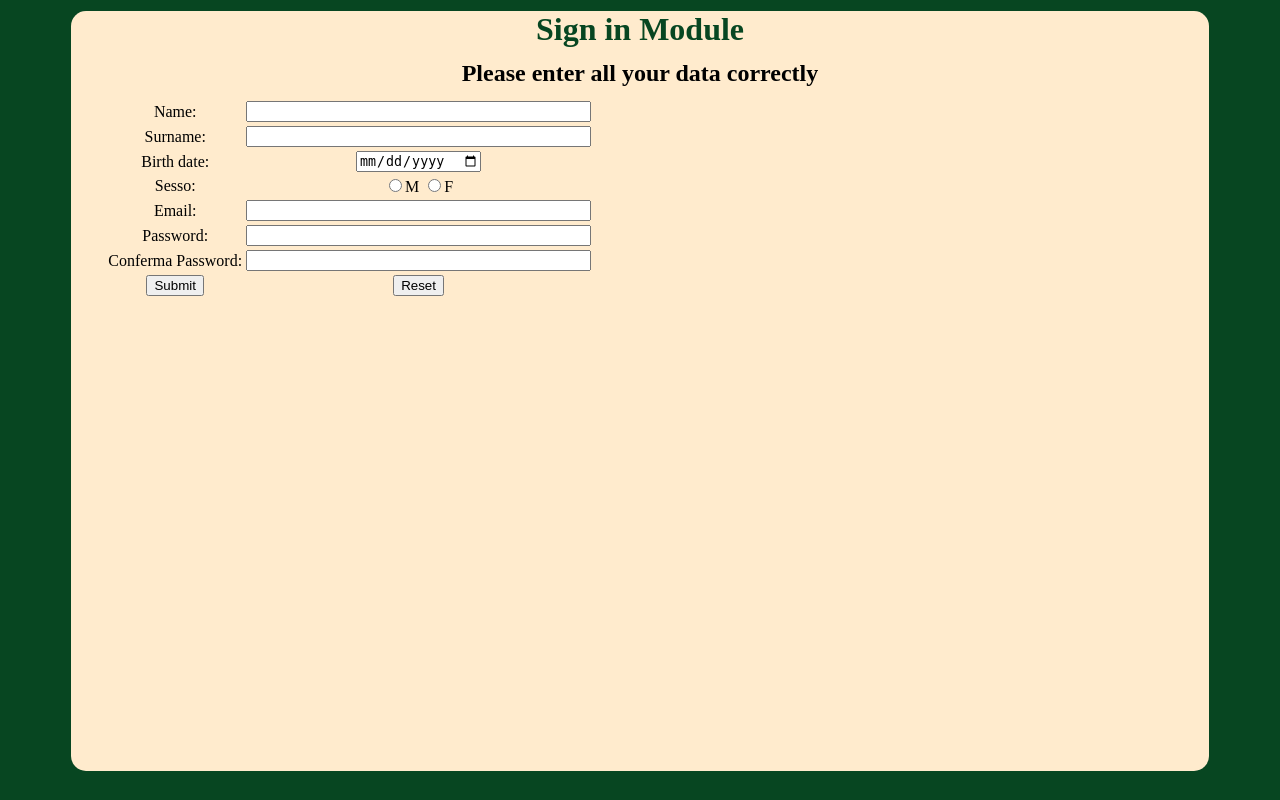
After one commit to EugenioBugli/Readers-List, a PHP site: page /signin.html in a window 1280 px wide. The commit adds this page. Run offline with PHP 8.4, Linux system fonts and the light colour scheme.

Commit message:
signiin file & email validation

```diff
--- a/index.css
+++ b/index.css
@@ -1,5 +1,5 @@
-h1 {font-family: 'Times New Roman'; color:darkgreen;}
-body {background-color: darkgreen;}
+h1 {font-family: 'Times New Roman'; color:rgb(7, 70, 33);}
+body {font-family:'Times New Roman'; background-color: rgb(7, 70, 33);}
 
 .page-title{
     text-align: center;
@@ -16,6 +16,7 @@ body {background-color: darkgreen;}
 }
 
 .col{
+    text-align: center;
     margin-left: 3%;
     margin-right: 3%;
     margin-top: 1%;
--- /dev/null
+++ b/signin.html
@@ -0,0 +1,71 @@
+<!DOCTYPE html>
+<html>
+    <head>
+        <title>Reader's List Web Page</title>
+        <meta charset="UTF-8">
+        <meta name="viewport" content="width = device - width, initial - scale =1.0 ">
+        <link rel=stylesheet href="index.css" type="text/css">
+        <!--<script src="index.js" type = "application/javascript"></script>-->
+        <script>
+            function ValidateEmail() {
+                var validRegex = /^[a-zA-Z0-9.!#$%&'*+/=?^_`{|}~-]+@[a-zA-Z0-9-]+(?:\.[a-zA-Z0-9-]+)*$/;
+                if (!document.form.mail.value.match(validRegex)) {
+                alert("Invalid email address!");
+                return false;
+                }
+                alert("Valid email address!");
+                return true;
+            }
+        </script>
+        <script src="https://cdn.jsdelivr.net/npm/bootstrap@5.3.0-alpha1/dist/js/bootstrap.bundle.min.js" integrity="sha384-w76AqPfDkMBDXo30jS1Sgez6pr3x5MlQ1ZAGC+nuZB+EYdgRZgiwxhTBTkF7CXvN" crossorigin="anonymous"></script>
+    </head>
+    <body>
+        <div class="central-sheet">
+            <h1 class="col page-title">Sign in Module</h1>
+            <h2 class="col">Please enter all your data correctly</h2>
+            <form class="col" method="post" action="" name="form">
+                <table>
+                    <tr>
+                        <td>Name:</td>
+                        <td><input type="text" name="name" maxlength="40" size="40"></td>
+                    </tr>
+                    <tr>
+                        <td>Surname:</td>
+                        <td><input type="text" name="surname" maxlength="40" size="40"></td>
+                    </tr>
+                    <tr>
+                        <td>Birth date:</td>
+                        <td><input type="date" name="birth"></td>
+                    </tr>
+                    <tr>
+                        <td>Sesso:</td>
+                        <td>
+                            <input type="radio" name="sex" value="M">M
+                            <input type="radio" name="sex" value="W">F
+                        </td>
+                    </tr>
+                    <tr>
+                        <td>Email:</td>
+                        <td><input type="text" name="mail" maxlength="40" size="40" onchange="return ValidateEmail();"></td>
+                    </tr>
+                    <tr>
+                        <td>Password:</td>
+                        <td><input type="password" name="firstpw" size="40"></td>
+                    </tr>
+                    <tr>
+                        <td>Conferma Password:</td>
+                        <td><input type="password" name="secondpw" size="40"></td>
+                    </tr>
+                    <tr>
+                        <td>
+                            <input type="submit" value="Submit">
+                        </td>
+                        <td>
+                            <input type="reset" value="Reset">
+                        </td>
+                    </tr>
+                </table>
+            </form>
+        </div>
+    </body>
+</html>
```
Also changed, not shown: index.html (+0 -43 lines), index.js (+9 -0 lines), README.md.
